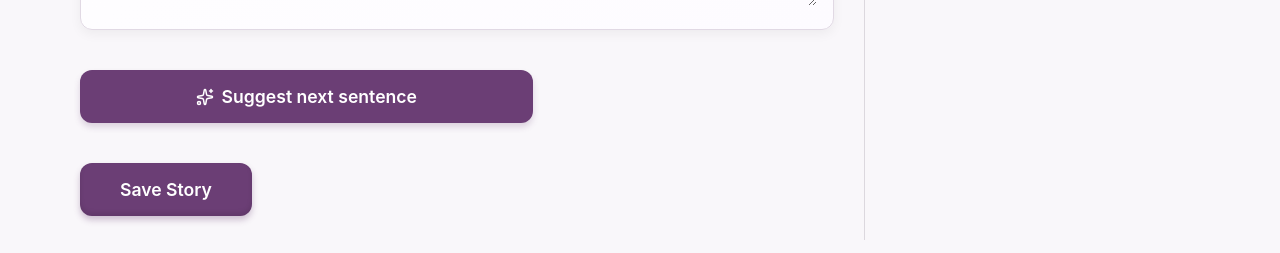
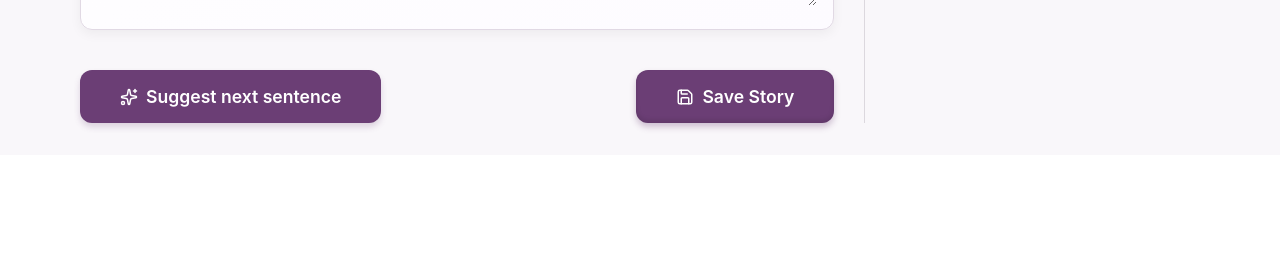
Before and after one commit to Doileo/write-with-me, a React (Vite) app: page / in a window 1280 px wide. Shown: the part 699-952 px from the top of the page. After the commit the page ends 854 px from the top, so only its background shows below. Built offline with nearby package versions, Linux system fonts and the light colour scheme; no server answers.

Commit message:
feat(ui): update layout of Save and Suggest buttons for desktop view

```diff
--- a/src/components/WritingScreen/WritingScreen.jsx
+++ b/src/components/WritingScreen/WritingScreen.jsx
@@ -2,7 +2,7 @@ import React, { useState, useEffect } from "react";
 import styles from "./WritingScreen.module.css";
 import SavedStories from "../SavedStories/SavedStories";
 import { getAISuggestion } from "../../api/openai";
-import { Sparkles, CheckCircle, XCircle } from "lucide-react";
+import { Sparkles, CheckCircle, XCircle, Save } from "lucide-react";
 
 const DRAFT_STORAGE_KEY = "writeWithMe-draft";
 const STORIES_STORAGE_KEY = "writeWithMe-stories";
@@ -125,6 +125,7 @@ const WritingScreen = () => {
             />
           </div>
 
+          <div className={styles["writing-screen__actions"]}>
             <button
               className={styles["writing-screen__suggest-button"]}
               type="button"
@@ -135,21 +136,24 @@ const WritingScreen = () => {
               {loadingSuggestion ? "Suggesting..." : "Suggest next sentence"}
             </button>
 
+            <button
+              className={styles["save-button"]}
+              type="button"
+              onClick={saveStory}
+            >
+              <Save className={styles["save-icon"]} size={18} />
+              Save Story
+            </button>
+          </div>
+
           {error && (
-            <p
-              className={styles["writing-screen__error"]}
-              role="alert"
-              style={{ marginTop: "0.5rem", color: "red" }}
-            >
+            <p className={styles["writing-screen__error"]} role="alert">
               {error}
             </p>
           )}
 
           {suggestion && (
-            <div
-              className={styles["writing-screen__suggestion-box"]}
-              style={{ marginTop: "1rem" }}
-            >
+            <div className={styles["writing-screen__suggestion-box"]}>
               <p className={styles["writing-screen__suggestion-text"]}>
                 {suggestion}
               </p>
@@ -184,15 +188,6 @@ const WritingScreen = () => {
               ✨ Draft saved automatically
             </div>
           )}
-
-          <button
-            className={styles["save-button"]}
-            type="button"
-            onClick={saveStory}
-            style={{ marginTop: "1rem" }}
-          >
-            Save Story
-          </button>
         </div>
 
         <SavedStories
--- a/src/components/WritingScreen/WritingScreen.module.css
+++ b/src/components/WritingScreen/WritingScreen.module.css
@@ -112,13 +112,52 @@
   }
 }
 
-/* === save button === */
+/* === button group wrapper === */
+.writing-screen__button-group,
+.writing-screen__actions {
+  display: flex;
+  flex-direction: column;
+  gap: 1rem;
+  margin-top: 1rem;
+}
+
+/* === Suggestion Button === */
+.writing-screen__suggest-button {
+  display: inline-flex;
+  align-items: center;
+  justify-content: center;
+  gap: 0.5rem;
+  background-color: var(--color-primary);
+  color: var(--color-surface);
+  font-weight: 600;
+  font-size: 1rem;
+  padding: 0.7rem 1.5rem;
+  border-radius: var(--radius-md);
+  border: none;
+  cursor: pointer;
+  box-shadow: 0 4px 6px rgba(107, 62, 117, 0.2);
+  transition: background 0.2s ease, transform 0.15s ease;
+  width: 100%;
+  max-width: 70ch;
+}
+
+.writing-screen__suggest-button:hover,
+.writing-screen__suggest-button:focus-visible {
+  background-color: var(--color-primary-dark, rebeccapurple);
+  transform: translateY(-2px);
+  outline: none;
+}
+
+.suggest-icon {
+  color: var(--color-surface);
+}
+
+/* === Save Button === */
 .save-button {
-  position: sticky;
-  bottom: var(--space-sm);
-  z-index: 99;
-  margin: 0 auto var(--space-md);
-  display: block;
+  display: inline-flex;
+  align-items: center;
+  justify-content: center;
+  gap: 0.5rem;
   padding: 0.85rem 2rem;
   border-radius: var(--radius-md);
   background: var(--color-primary);
@@ -147,41 +186,6 @@
   transform: translateY(0);
 }
 
-/* === Suggestion Button === */
-.writing-screen__suggest-button {
-  display: inline-flex;
-  align-items: center;
-  justify-content: center;
-  gap: 0.5rem;
-  background-color: var(--color-primary);
-  color: var(--color-surface);
-  font-weight: 600;
-  font-size: 1rem;
-  padding: 0.7rem 1.5rem;
-  border-radius: var(--radius-md);
-  border: none;
-  cursor: pointer;
-  box-shadow: 0 4px 6px rgba(107, 62, 117, 0.2);
-  transition: background 0.2s ease, transform 0.15s ease;
-  margin-top: 1rem;
-
-  width: 100%;
-  max-width: 70ch;
-  margin-left: auto;
-  margin-right: auto;
-}
-
-.writing-screen__suggest-button:hover,
-.writing-screen__suggest-button:focus-visible {
-  background-color: var(--color-primary-dark, rebeccapurple);
-  transform: translateY(-2px);
-  outline: none;
-}
-
-.suggest-icon {
-  color: var(--color-surface);
-}
-
 /* === Suggestion Box === */
 .writing-screen__suggestion-box {
   background-color: var(--color-surface);
@@ -192,14 +196,12 @@
   max-width: 70ch;
 }
 
-/* === Suggestion Text === */
 .writing-screen__suggestion-text {
   font-size: 1rem;
   margin-bottom: 0.75rem;
   color: var(--color-text);
 }
 
-/* === Suggestion Action Buttons === */
 .writing-screen__suggestion-actions {
   display: flex;
   gap: 1rem;
@@ -296,16 +298,16 @@
     padding: var(--space-sm);
   }
 
-  .save-button {
-    position: static;
-    margin-left: 0;
-    margin-top: var(--space-sm);
+  .writing-screen__actions {
+    display: flex;
+    flex-direction: row;
+    justify-content: space-between;
+    align-items: center;
   }
 
+  .save-button,
   .writing-screen__suggest-button {
-    position: static;
-    margin-left: 0;
-    margin-right: 0;
-    width: 60%;
+    margin-top: 0;
+    width: auto;
   }
 }
```
Lines whose indentation alone changed are shown as unchanged.
